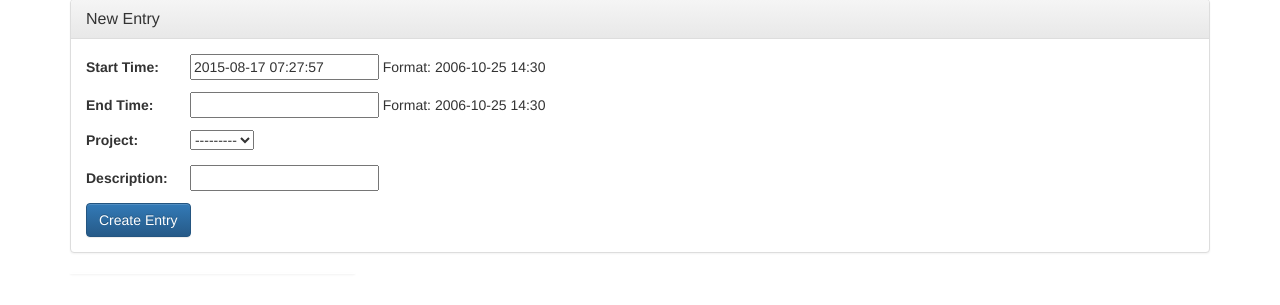
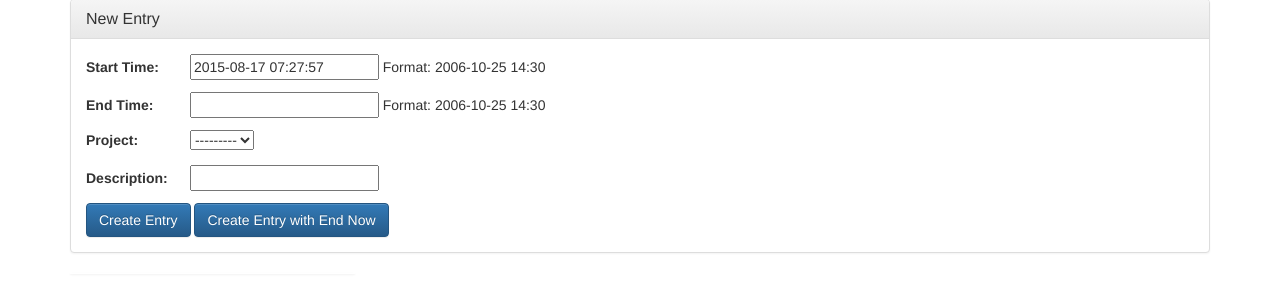
Before and after one commit to dudepare/lesson-six, a Django app: page /entries/ in a window 1280 px wide. Shown: the part 186-491 px from the top of the page. Run offline with Django 3.2, Linux system fonts and the light colour scheme; data that the repository does not hold is empty; some libraries are stand-ins or nearby versions.

Commit message:
Solution for homework bonus 2

```diff
--- a/timetracker/entries/forms.py
+++ b/timetracker/entries/forms.py
@@ -26,6 +26,20 @@ class EntryForm(forms.ModelForm):
             'stop': 'Format: 2006-10-25 14:30',
             }
 
+    def __init__(self, *args, **kwargs):
+        """
+        Overload ModelForm __init__ method to perform a check on submitted data
+        """
+        # Call superclass __init__ method first!
+        super(EntryForm, self).__init__(*args, **kwargs)
+        # If form is bound it means it has data to validate
+        # https://docs.djangoproject.com/en/dev/ref/forms/api/#bound-and-unbound-forms
+        if self.is_bound:
+            # obtain submit_end_now value from submitted data, if present
+            self.submit_end_now = kwargs['data'].get('submit_end_now', None)
+        else:
+            self.submit_end_now = None
+
     def clean_start(self):
         """
         Validation for start field
@@ -36,6 +50,15 @@ class EntryForm(forms.ModelForm):
 
         # Must return the value, regardless of whether we changed it or not
         return start
+
+    def clean_stop(self):
+        """
+        If the submit_end_now button was clicked set the stop time to now
+        """
+        stop = self.cleaned_data['stop']
+        if self.submit_end_now:
+            stop = timezone.now()
+        return stop
 
     def clean(self):
         """
--- a/timetracker/entries/templates/entries.html
+++ b/timetracker/entries/templates/entries.html
@@ -17,7 +17,8 @@
       <form class="form-horizontal" method="post">
         {% csrf_token %}
         {{ form.as_p }}
-        <input class="btn btn-primary" type="submit" name="name" value="Create Entry">
+        <input class="btn btn-primary" type="submit" name="submit" value="Create Entry">
+        <input class="btn btn-primary" type="submit" name="submit_end_now" value="Create Entry with End Now">
       </form>
     </div>
 
```
